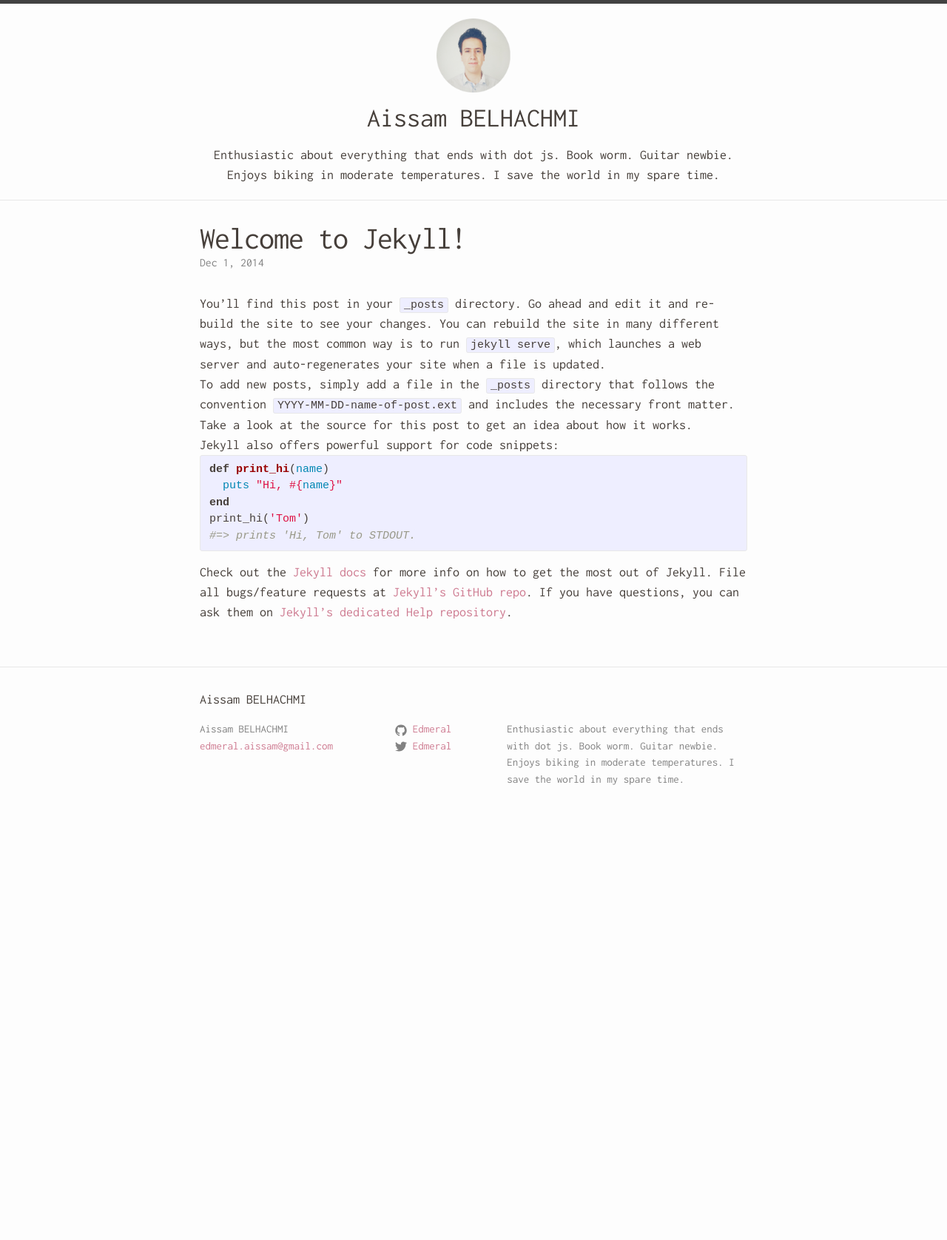
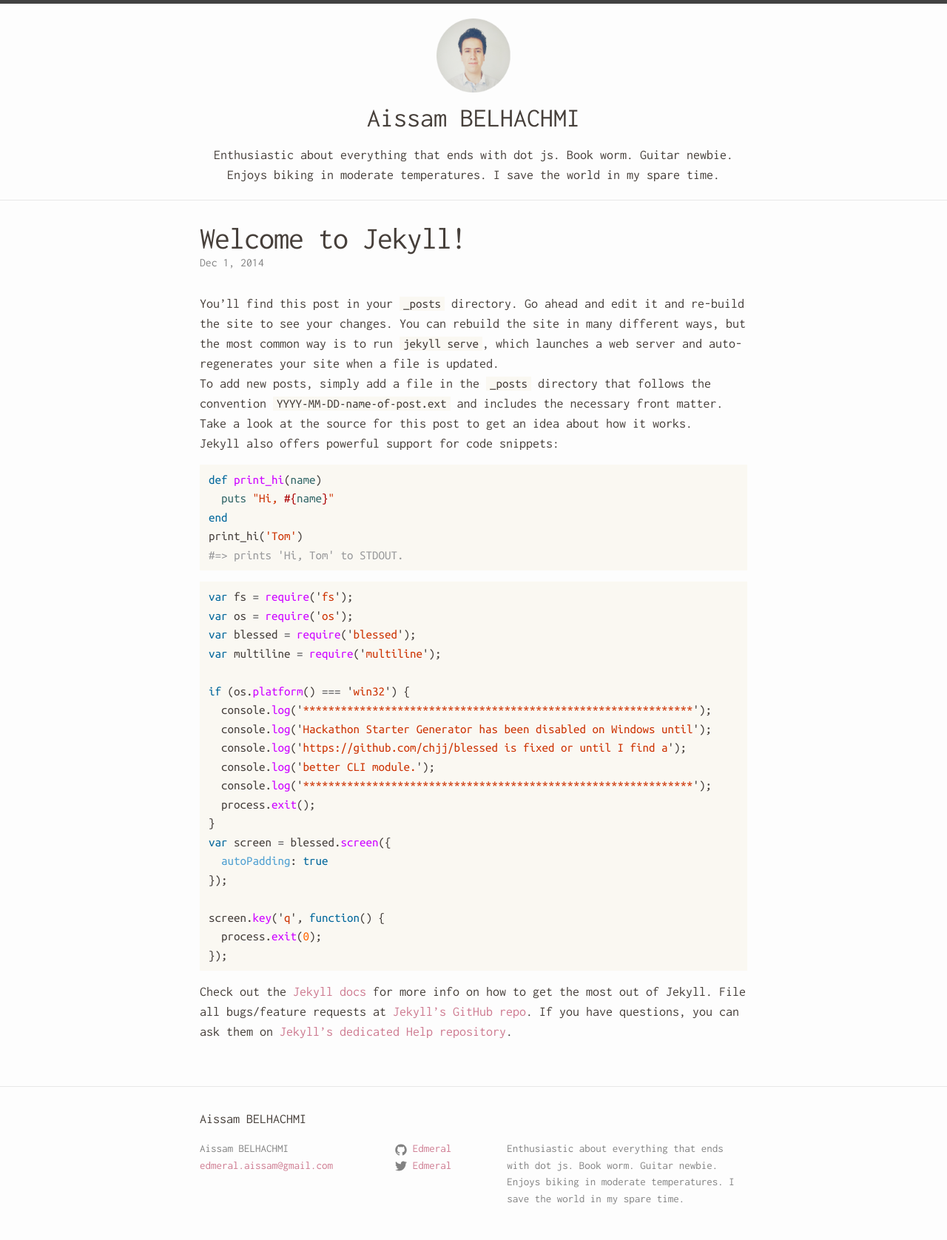
Before and after one commit to Edmeral/Edmeral.github.io, a Jekyll site: the page built from _posts/2014-12-01-welcome-to-jekyll.markdown, in a window 1280 px wide. Shown: the whole page at 74% size. Built offline with Jekyll 4.4.1, drawn with Linux system fonts in a browser that asks for light colours; before the commit the page ends 1109 px from its top, so only the background shows below that.

Commit message:
Changing syntax highlighting styles

```diff
--- a/_posts/2014-12-01-welcome-to-jekyll.markdown
+++ b/_posts/2014-12-01-welcome-to-jekyll.markdown
@@ -18,6 +18,30 @@ print_hi('Tom')
 #=> prints 'Hi, Tom' to STDOUT.
 {% endhighlight %}
 
+{% highlight js %}
+var fs = require('fs');
+var os = require('os');
+var blessed = require('blessed');
+var multiline = require('multiline');
+
+if (os.platform() === 'win32') {
+  console.log('**************************************************************');
+  console.log('Hackathon Starter Generator has been disabled on Windows until');
+  console.log('https://github.com/chjj/blessed is fixed or until I find a');
+  console.log('better CLI module.');
+  console.log('**************************************************************');
+  process.exit();
+}
+var screen = blessed.screen({
+  autoPadding: true
+});
+
+screen.key('q', function() {
+  process.exit(0);
+});
+
+{% endhighlight %}
+
 Check out the [Jekyll docs][jekyll] for more info on how to get the most out of Jekyll. File all bugs/feature requests at [Jekyll’s GitHub repo][jekyll-gh]. If you have questions, you can ask them on [Jekyll’s dedicated Help repository][jekyll-help].
 
 [jekyll]:      http://jekyllrb.com
--- a/_sass/main.scss
+++ b/_sass/main.scss
@@ -1,4 +1,5 @@
 @import url(http://fonts.googleapis.com/css?family=Inconsolata:400,700);
+@import url(http://fonts.googleapis.com/css?family=Ubuntu+Mono);
 
 @charset "utf-8";
 
```
Also changed, not shown: _sass/_base.scss (+6 -5 lines), _sass/_syntax-highlighting.scss (+64 -59 lines), css/main.css.
